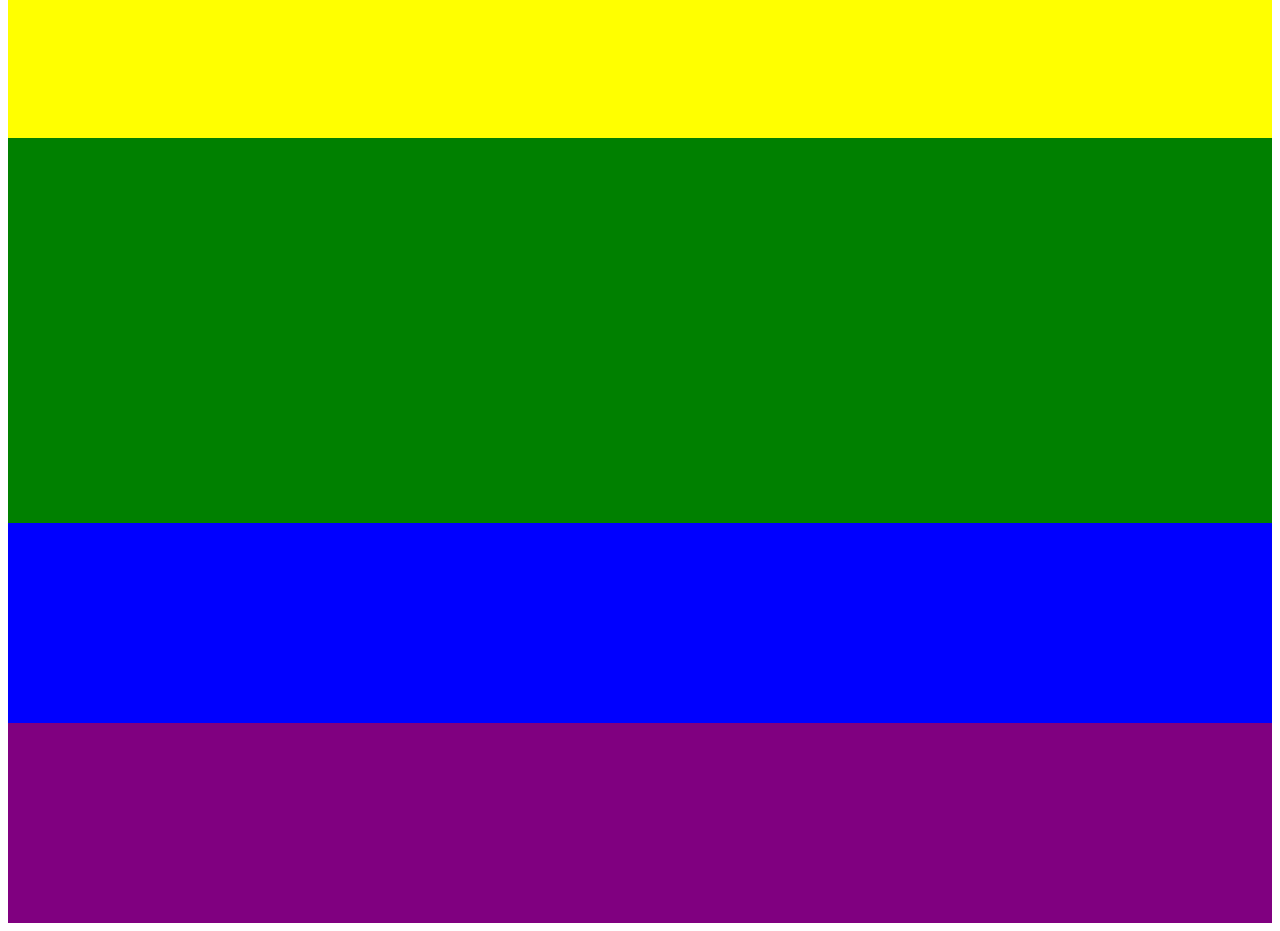
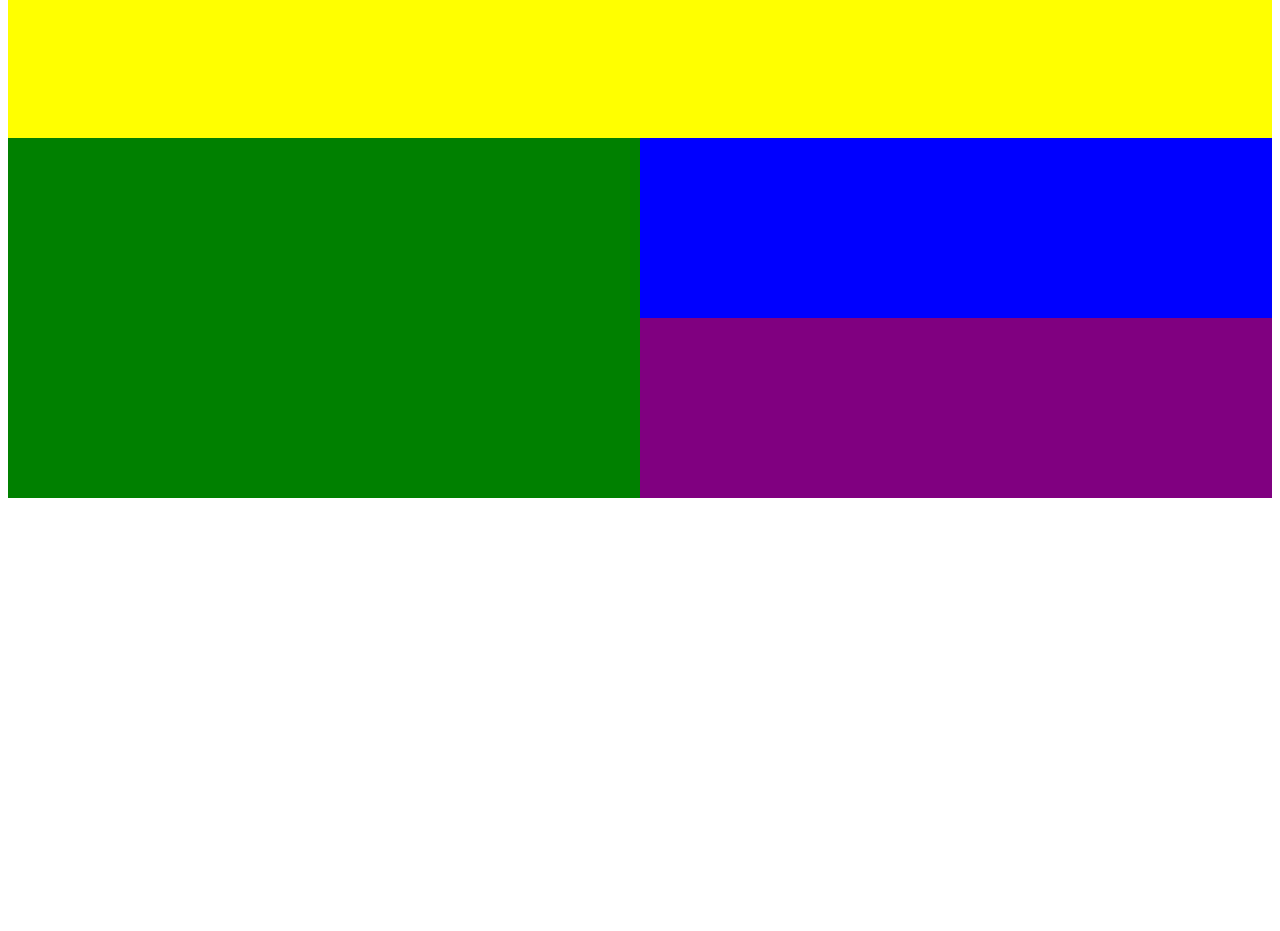
Before and after one commit to leohan6540/MediaQuery, a plain HTML site: page index.html in a window 1280 px wide. Shown: the part 600-1531 px from the top of the page. After the commit the page ends 1098 px from the top, so only its background shows below. Drawn offline with Linux system fonts and the light colour scheme.

Commit message:
Applying first mediaquery min-width 769px

```diff
--- a/styel.css
+++ b/styel.css
@@ -31,3 +31,24 @@
   height: 200px;
   background-color: purple;
 }
+
+@media (min-width: 769px) {
+
+  .div4 {
+    height: 360px;
+    float:left;
+    width: 50%;
+  }
+
+  .div5 {
+    float: left;
+    height: 180px;
+    width: 50%;
+  }
+
+  .div6 {
+    float: left;
+    height: 180px;
+    width: 50%;
+  }
+}
```
